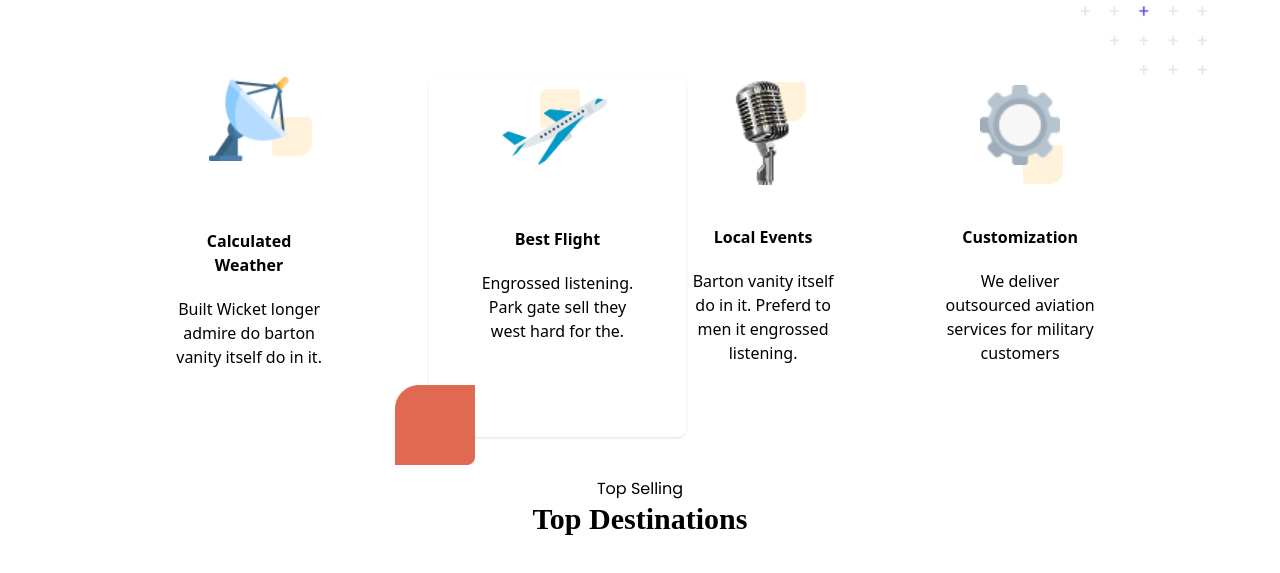
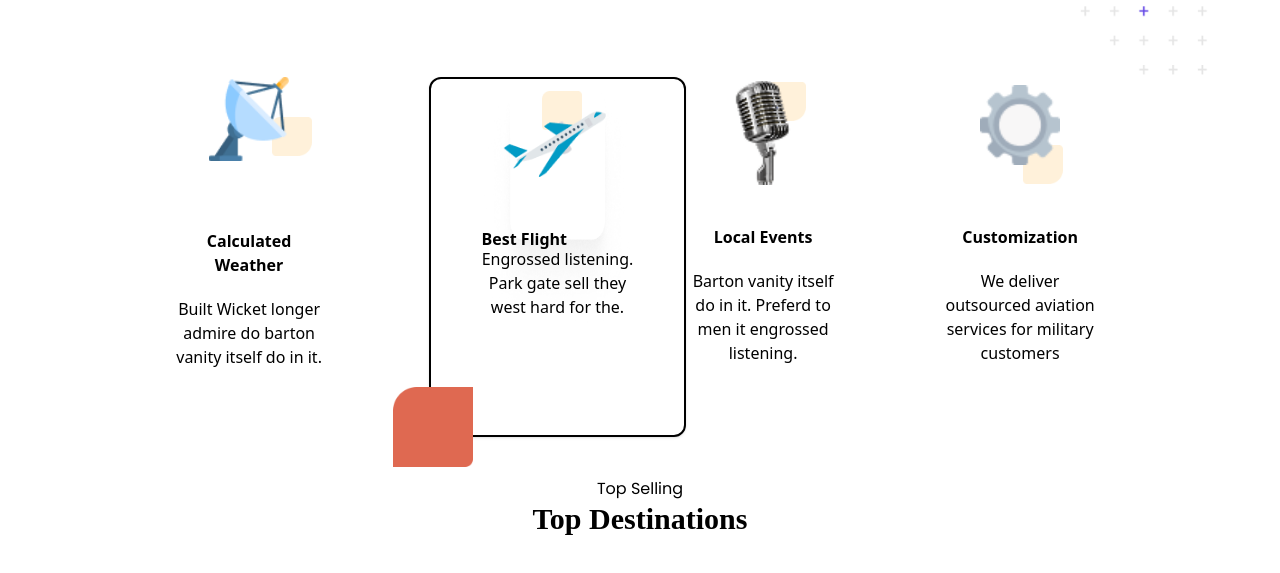
Before and after one commit to Oxbee27/flightnet, a website: page index.html in a window 1280 px wide. Shown: the part 669-1242 px from the top of the page. Drawn offline with Linux system fonts and the light colour scheme; a web font is replaced by a local one.

Commit message:
updating

```diff
--- a/index.html
+++ b/index.html
@@ -112,15 +112,15 @@
             </div>
         </div>
 
-        <div class="bg-white rounded-lg justify-items-center shadow h-90 z-10  relative ">
-            <div class="w-[60%] h-[20%] relative justify-items-center top-2 text-center ">
-                <img src="img/plane.png" alt="" class="w-40 bottom-8  relative z-5">
+        <div class="bg-white rounded-xl justify-items-center shadow h-90 z-10  relative border-2">
+            <div class="w-[60%] h-[20%] relative justify-items-center top-2 text-center  ">
+                <img src="img/Rectangle 6.png" alt="" class=" w-[150%] h-60">
+                <img src="img/plane.png" alt="" class="w-40 bottom-65  relative z-5">
                 <img src="img/Rectangle 157.png" alt="" class="absolute top-1 left-15 w-10">
-                <img src="img/image copy 22.png" alt="" class="w-20 absolute right-40  top-75">
-                <div>
-                    <p class="capitalize font-bold font-open sans"> best flight</p>
-                    <h3 class="mt-5">Engrossed listening. Park gate sell they west hard for the. </h3>
-                </div>
+                <img src="img/image copy 22.png" alt="" class="w-20 absolute right-40  top-75 ">
+                <p class="capitalize font-bold font-open sans absolute top-35"> best flight</p>
+                <h3 class="mt-5 absolute top-35">Engrossed listening. Park gate sell they west hard for the. </h3>
+
         </div>
     </div>
     <div class="w-[60%] h-[20%] relative justify-items-center  text-center">
@@ -345,7 +345,7 @@
                         <p class="text-gray-500 font-bigwig uppercase">google play</p>
                     </div>
                 </div>
-                <div class="bg-black rounded-2xl capitalize  flex gap-3  text-xs p-2 " >
+                <div class="bg-black rounded-2xl capitalize  flex gap-3  text-xs p-2 ">
                     <img src="img/Group (2).png" alt="" class="w-5">
                     <div>
                         <p class="text-gray-500 text-xs font-thin">available on the </p>
```
Also changed, not shown: img/Rectangle 6.png (added), src/output.css. Lines whose indentation alone changed are shown as unchanged.
